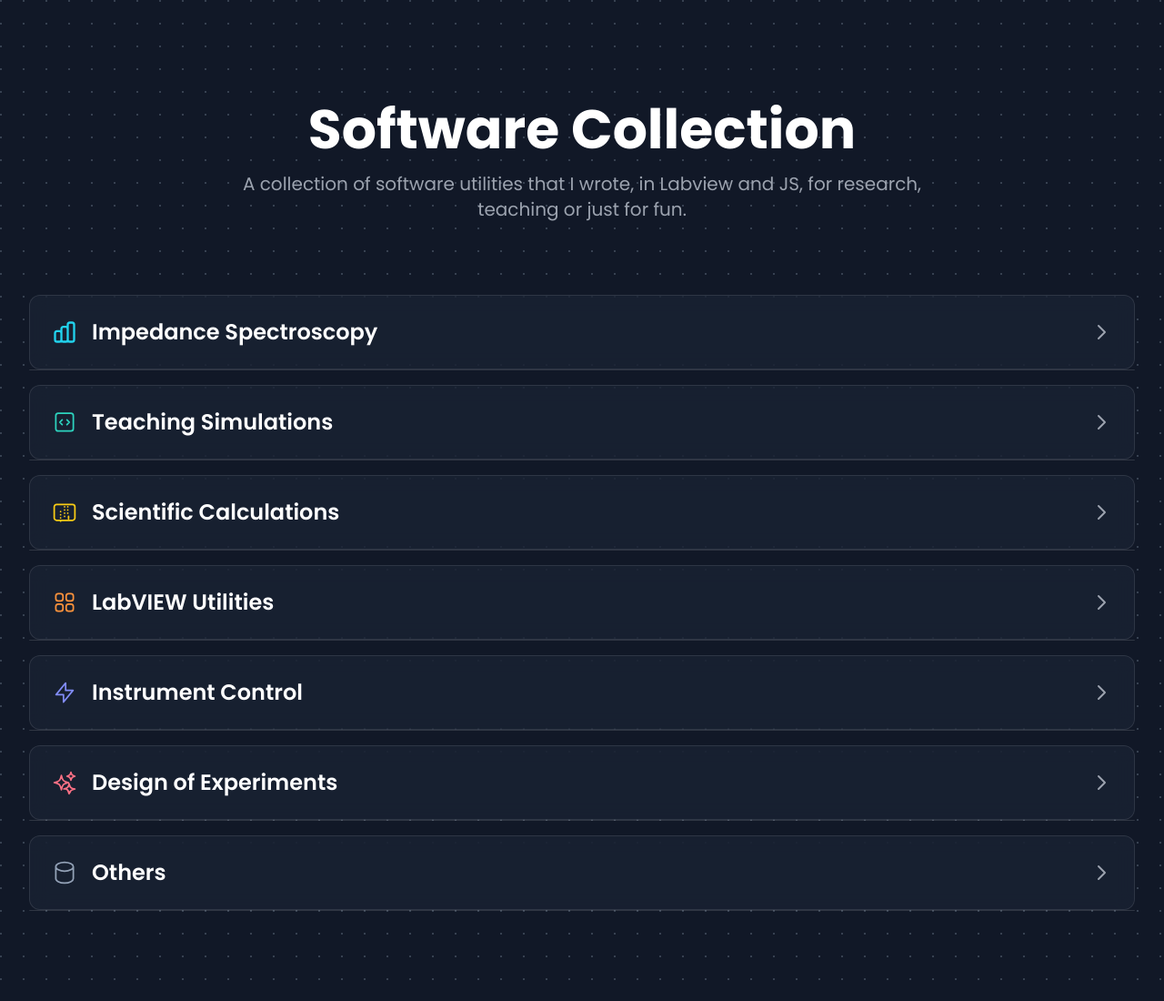
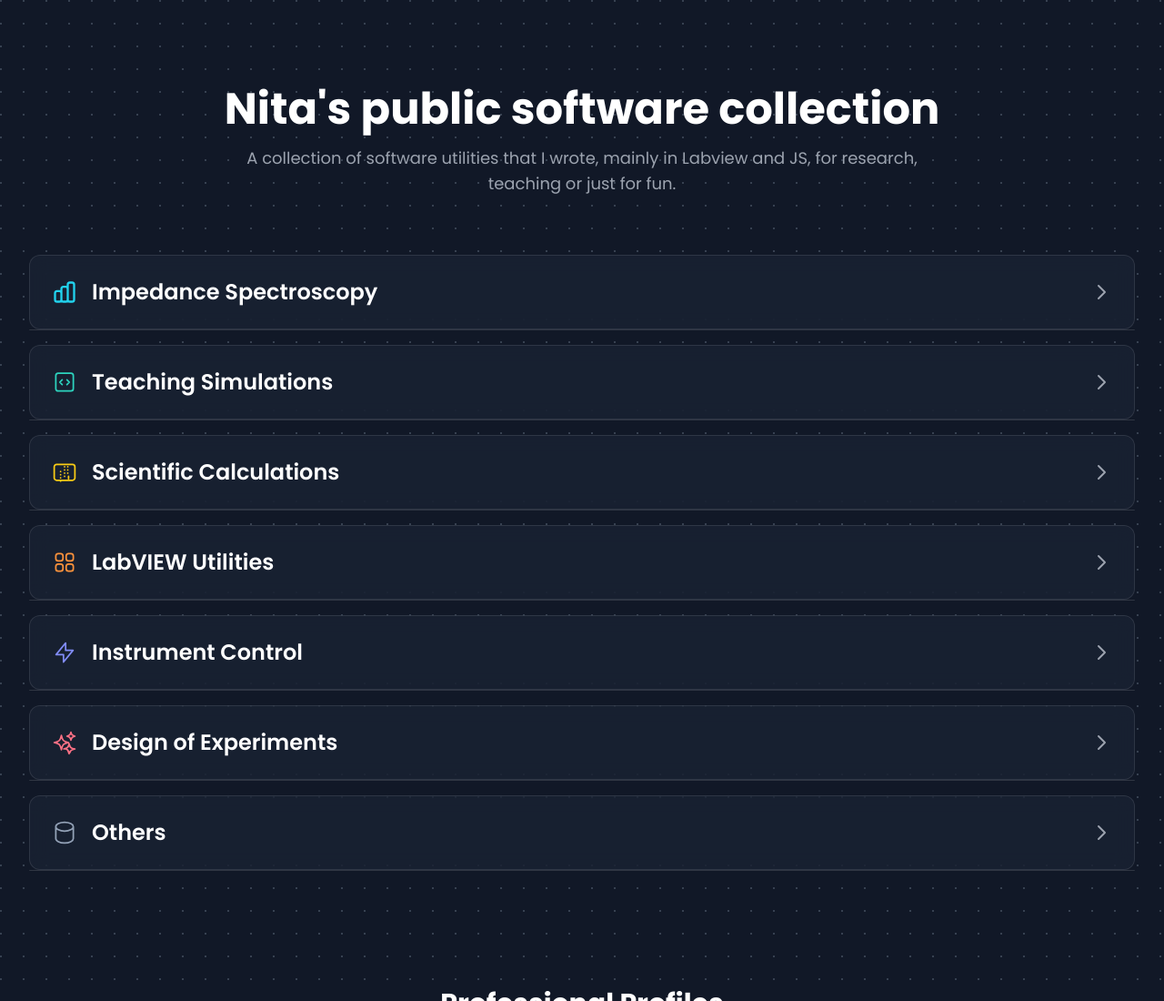
Before and after one commit to nitad54448/nitad54448.github.io, a plain HTML site: page index.html in a window 1280 px wide. Shown: the top 1100 px of the page at 91% size. Drawn offline with nearby package versions, Linux system fonts and the light colour scheme.

Commit message:
Update index.html

```diff
--- a/index.html
+++ b/index.html
@@ -46,7 +46,7 @@
             background: rgba(255, 255, 255, 0.03);
         }
         .accordion-content.active {
-            max-height: 2000px;
+            max-height: 2000px; /* Adjusted for potentially longer content */
             padding: 1.5rem;
         }
         .accordion-icon {
@@ -73,10 +73,10 @@
 
     <div class="container mx-auto p-4 md:p-8 max-w-7xl">
 
-        <header class="text-center my-12 md:my-20">
-            <h1 class="text-4xl md:text-6xl font-bold text-white mb-4">Software Collection</h1>
-            <p class="text-lg md:text-xl text-gray-400 max-w-3xl mx-auto">
-                A collection of software utilities that I wrote, in Labview and JS, for research, teaching or just for fun.
+        <header class="text-center my-12 md:my-16">
+            <h1 class="text-4xl md:text-5xl font-bold text-white mb-4">Nita's public software collection</h1>
+            <p class="text-lg text-gray-400 max-w-3xl mx-auto">
+                A collection of software utilities that I wrote, mainly in Labview and JS, for research, teaching or just for fun.
             </p>
         </header>
 
@@ -275,6 +275,8 @@
                 button.addEventListener('click', function () {
                     const content = this.nextElementSibling;
                     const isExpanded = this.getAttribute('aria-expanded') === 'true';
+
+                    // Close all other accordions
                     accordionButtons.forEach(otherButton => {
                         if (otherButton !== this) {
                             otherButton.setAttribute('aria-expanded', 'false');
@@ -282,6 +284,8 @@
                             otherButton.nextElementSibling.classList.remove('active');
                         }
                     });
+
+                    // Toggle the clicked accordion
                     this.setAttribute('aria-expanded', !isExpanded);
                     this.classList.toggle('active');
                     content.classList.toggle('active');
@@ -292,6 +296,7 @@
             const linkItems = document.querySelectorAll('.link-item');
             linkItems.forEach(item => {
                 item.addEventListener('click', function(event) {
+                    // Don't trigger if a link or button inside the panel was clicked
                     if (event.target.closest('a')) {
                         return;
                     }
```
